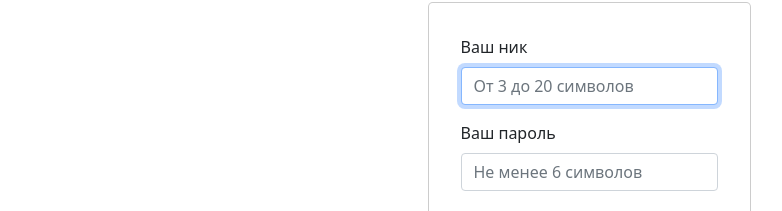
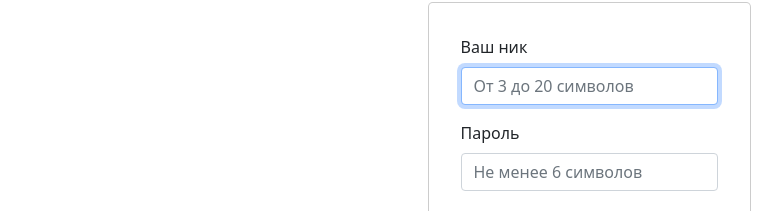
Before and after one commit to EdZev/frontend-project-lvl4, a React app: page /login in a window 1280 px wide. Shown: the part 83-294 px from the top of the page, without its empty margins (51-833 px from the left). Built offline with nearby package versions, Linux system fonts and the light colour scheme; no server answers; the HTML template or start-up script is replaced by a standard one.

Commit message:
fixed locale

```diff
--- a/src/locales/ru.js
+++ b/src/locales/ru.js
@@ -7,7 +7,7 @@ export default {
       loginName: 'Ваш ник',
       signupName: 'Имя пользователя',
       placeholderName: 'От 3 до 20 символов',
-      pass: 'Ваш пароль',
+      pass: 'Пароль',
       placeholderPass: 'Не менее 6 символов',
       confirmPass: 'Подтвердите пароль',
       placeholderConfirmPass: 'ваш пароль еще раз...',
```
